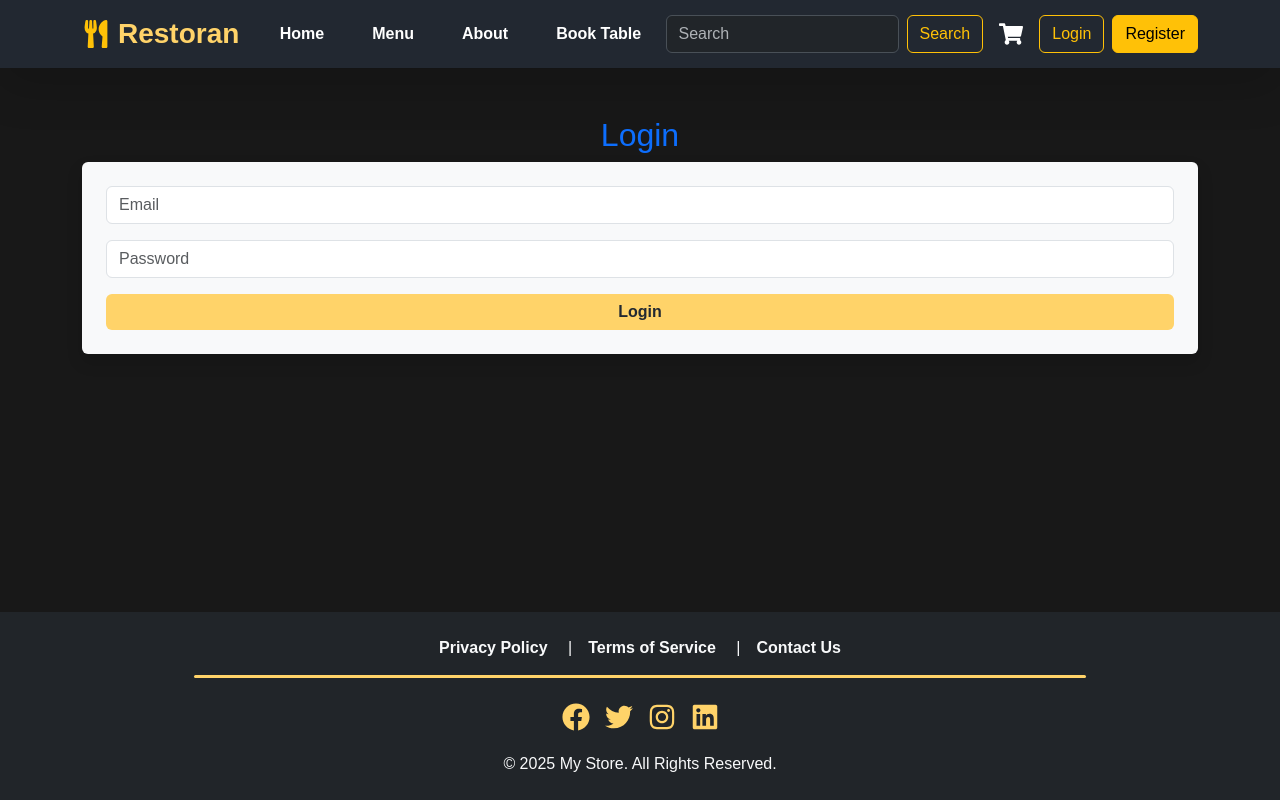
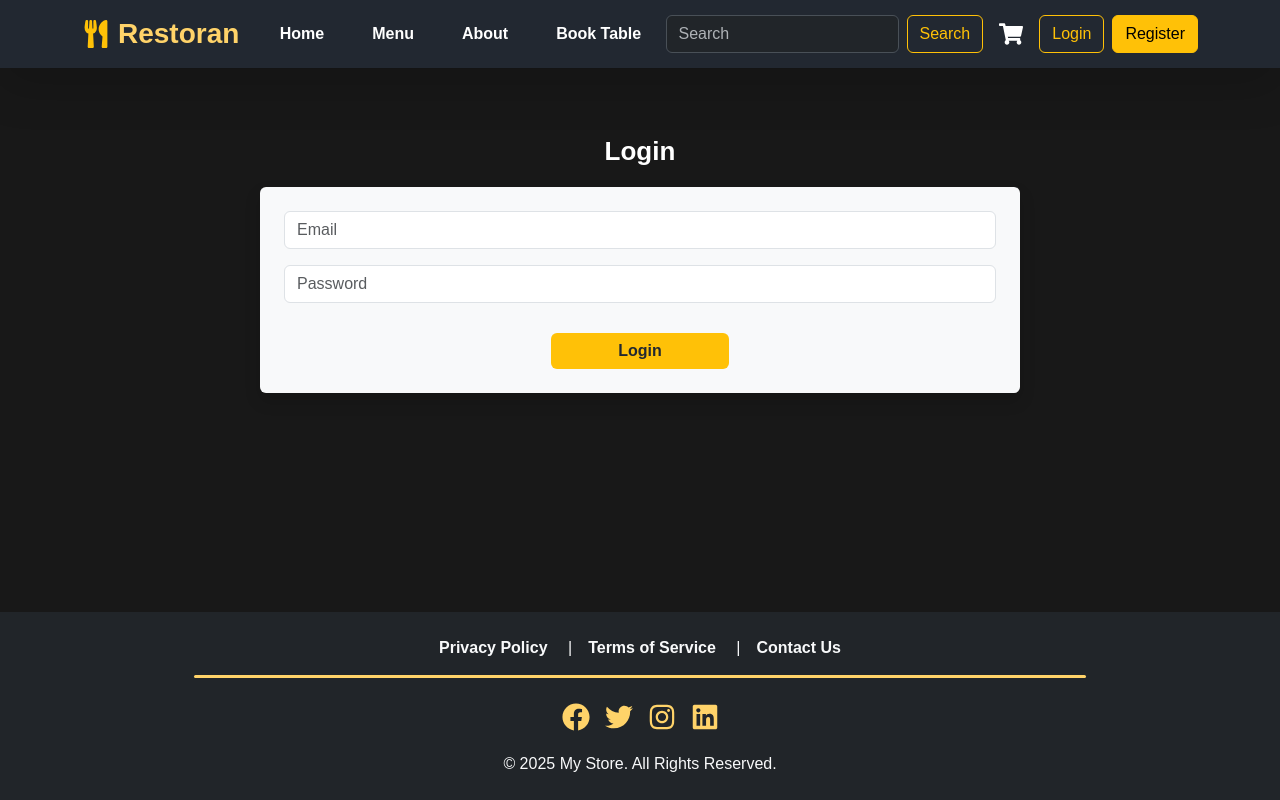
Before and after one commit to MahmoudEissaM/E-Commerce-React, a React (Vite) app: page /login in a window 1280 px wide. Built offline with nearby package versions, Linux system fonts and the light colour scheme.

Commit message:
improve login and register page css

```diff
--- a/src/main.jsx
+++ b/src/main.jsx
@@ -4,6 +4,9 @@ import { MainLayout } from './layout/MainLayout'
 import "bootstrap/dist/css/bootstrap.min.css"
 import '@fortawesome/fontawesome-free/css/all.min.css';
 import "./styles/index.css"
+import "./styles/login.css"
+import "./styles/register.css"
+
 createRoot(document.getElementById('root')).render(
   <MainLayout />,
 )
--- a/src/pages/Login.jsx
+++ b/src/pages/Login.jsx
@@ -38,9 +38,9 @@ export function Login() {
     };
 
     return (
-        <div className="container mt-5">
-            <h2 className="text-center text-primary">Login</h2>
-            <form onSubmit={handleLogin} className="shadow p-4 bg-light rounded">
+        <div className="container login-container mt-5">
+            <h2 className="text-center login">Login</h2>
+            <form onSubmit={handleLogin} className="loginForm shadow p-4 bg-light rounded">
                 <input
                     type="email"
                     placeholder="Email"
@@ -57,7 +57,9 @@ export function Login() {
                     onChange={(e) => setPassword(e.target.value)}
                     required
                 />
-                <button className="btn btn-primary w-100" type="submit">Login</button>
+                <div className='btn-container'>
+                    <button className="btn btn-warning w-25" type="submit">Login</button>
+                </div>
             </form>
         </div>
     );
--- a/src/pages/Register.jsx
+++ b/src/pages/Register.jsx
@@ -43,9 +43,9 @@ export function Register() {
     };
 
     return (
-        <div className="container mt-5">
-            <h2 className="text-center text-success">Register</h2>
-            <form onSubmit={handleRegister} className="shadow p-4 bg-light rounded">
+        <div className="container register-container mt-5">
+            <h2 className="text-center register">Register</h2>
+            <form onSubmit={handleRegister} className="registerForm shadow p-4 bg-light rounded">
                 <input
                     type="text"
                     placeholder="Full Name"
@@ -70,7 +70,9 @@ export function Register() {
                     onChange={(e) => setPassword(e.target.value)}
                     required
                 />
-                <button className="btn btn-success w-100" type="submit">Register</button>
+                <div className="btn-container">
+                    <button className="btn btn-warning w-25" type="submit">Register</button>
+                </div>
             </form>
         </div>
     );
--- /dev/null
+++ b/src/styles/login.css
@@ -0,0 +1,29 @@
+.login-container {
+    max-width: 800px;
+    margin: auto;
+    padding: 20px;
+}
+
+h2.login {
+    font-size: 26px;
+    font-weight: bold;
+    margin-bottom: 20px;
+    color: #ffffff !important;
+}
+
+.loginForm {
+    background: #ffffff;
+    padding: 25px;
+    border-radius: 10px;
+    box-shadow: 0 4px 10px rgba(0, 0, 0, 0.1);
+}
+.btn-container{
+    text-align: center;
+    margin-top: 30px;
+}
+.login-container .btn{
+	border: none !important;
+	color: #222831 !important;
+	font-weight: bold !important;
+
+}
--- /dev/null
+++ b/src/styles/register.css
@@ -0,0 +1,26 @@
+.register-container {
+    max-width: 800px;
+    margin: auto;
+    padding: 20px;
+}
+
+h2.register {
+    font-size: 26px;
+    font-weight: bold;
+    margin-bottom: 20px;
+    color: #ffffff !important;
+}
+.registerForm{
+    background: #ffffff;
+    padding: 25px;
+    border-radius: 10px;
+    box-shadow: 0 4px 10px rgba(0, 0, 0, 0.1);
+}
+.btn-container{
+    text-align: center;
+    margin-top: 30px;
+}
+.register-container .btn{
+	font-weight: bold !important;
+
+}
```
